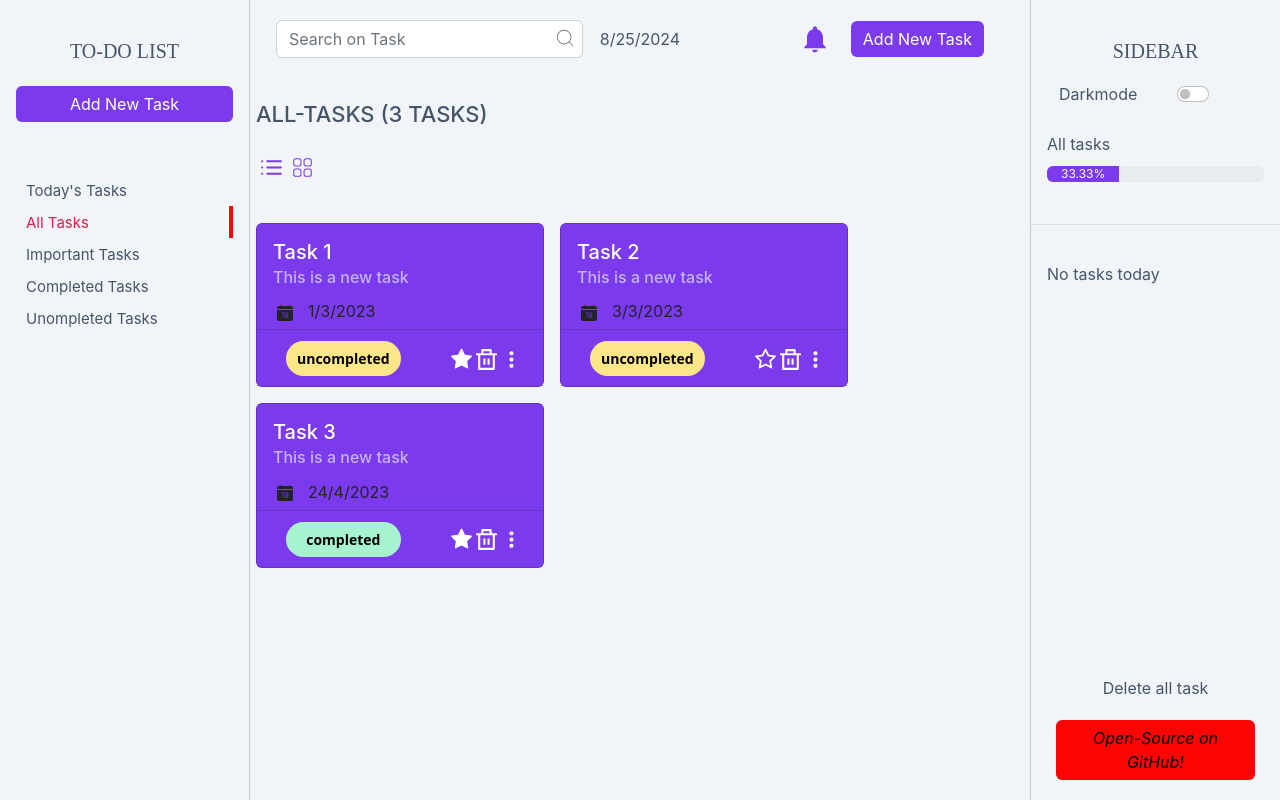
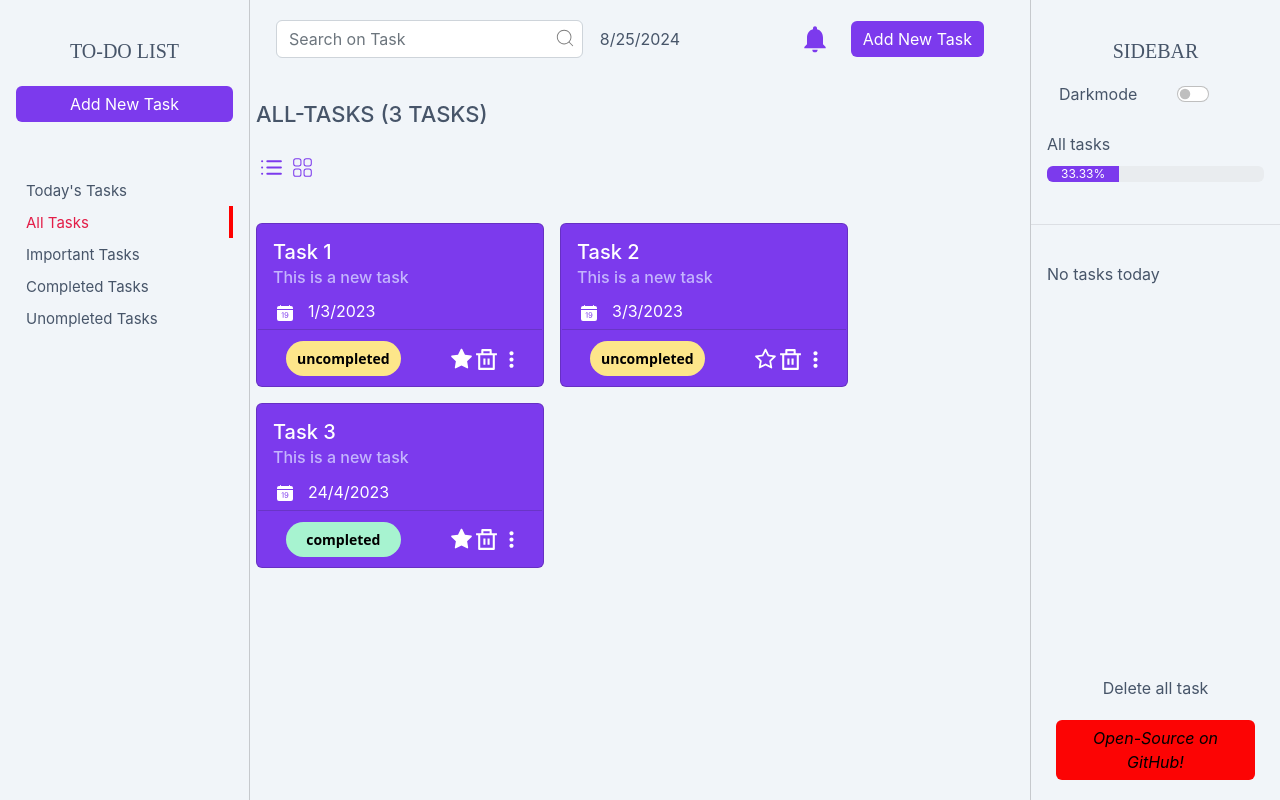
Before and after one commit to ZiadSheriif/Todo-List, a React (Create React App) app: page /#/all-tasks in a window 1280 px wide. Built offline with nearby package versions, Linux system fonts and the light colour scheme.

Commit message:
Changed the text color of dates to white

```diff
--- a/src/Components/CardTask/CardTask.styled.js
+++ b/src/Components/CardTask/CardTask.styled.js
@@ -3,7 +3,6 @@ import Card from "react-bootstrap/Card";
 
 export const CardContainer = styled(Card)`
   background-color: ${({ theme }) => theme.canvas};
-  cursor: pointer;
   width: ${({ viewTask }) => (viewTask === true ? "18rem" : "100%")};
   position: relative;
 
@@ -89,4 +88,5 @@ export const DateContainer = styled.div`
   position: absolute;
   left: 0;
   right: 0;
+  color: white;
 `;
```
